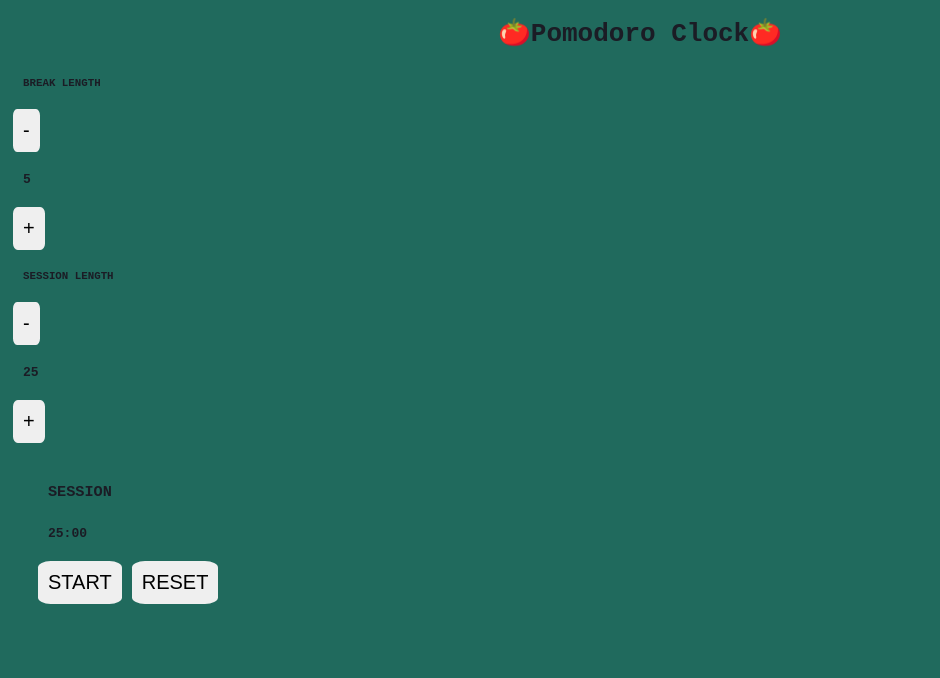
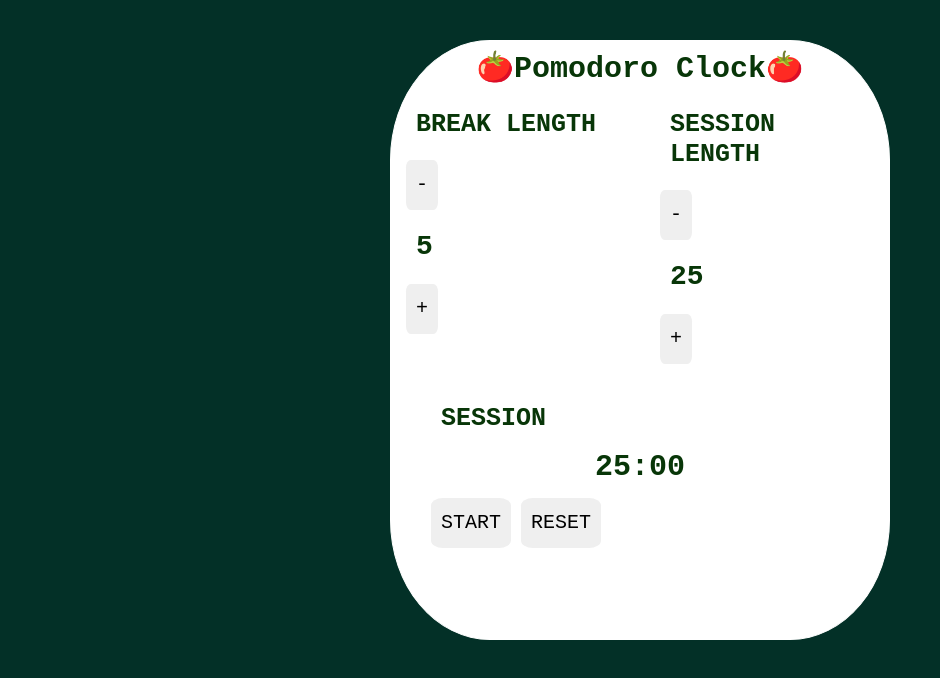
Before and after one commit to poianakim/pomodoro, a React (Create React App) app: page / in a window 1280 px wide. Shown: the top 678 px of the page, without its empty margins (0-940 px from the left). Built offline with nearby package versions, Linux system fonts and the light colour scheme.

Commit message:
bootstrap

```diff
--- a/public/index.html
+++ b/public/index.html
@@ -8,10 +8,15 @@
       name="description"
       content="Pomodoro Clock made with React Hooks"
     />
+    <link rel="stylesheet" href="https://maxcdn.bootstrapcdn.com/bootstrap/4.5.2/css/bootstrap.min.css">
+  <script src="https://ajax.googleapis.com/ajax/libs/jquery/3.5.1/jquery.min.js"></script>
+  <script src="https://cdnjs.cloudflare.com/ajax/libs/popper.js/1.16.0/umd/popper.min.js"></script>
+  <script src="https://maxcdn.bootstrapcdn.com/bootstrap/4.5.2/js/bootstrap.min.js"></script>
     <title>POMODORO CLOCK for YOUR BETTER EFFICIENCY</title>
+
   </head>
   <body>
     <noscript>You need to enable JavaScript to run this app.</noscript>
-    <div id="root" class="container"></div>
+    <div id="root"></div>
   </body>
 </html>
--- a/src/App.js
+++ b/src/App.js
@@ -26,7 +26,7 @@ const App = () => {
     }
   };
   useEffect(() => {
-    if(!pause){
+    if (!pause) {
       const interval = setInterval(changeTime, 1000)
       return () => clearInterval(interval)
     }
@@ -101,26 +101,28 @@ const App = () => {
     return minutes + ":" + seconds;
   };
   return (
-    <div id="clock">
+    <div className="container" id="clock">
       <h1>🍅Pomodoro Clock🍅</h1>
-      <div>
-        <h5>BREAK LENGTH</h5>
+      <div className="row">
+        <div className="col-md-6">
+          <h2>BREAK LENGTH</h2>
           <input onClick={onBreakDecreClick} type="button" value="-" />
-        <h4>{breakTime}</h4>
+          <h3>{breakTime}</h3>
           <input onClick={onBreakIncreClick} type="button" value="+" />
         </div>
-      <div>
-        <h5>SESSION LENGTH</h5>
+        <div className="col-md-6">
+          <h2>SESSION LENGTH</h2>
           <input onClick={onSessDecreClick} type="button" value="-" />
-        <h4>{sessionTime}</h4>
+          <h3>{sessionTime}</h3>
           <input onClick={onSessIncreClick} type="button" value="+" />
+        </div>
       </div>
       <div className="session-section">
         <div>
-          <h3>{timerType}</h3>
-          <h4>{toMMSS(timeLeft)}</h4>
+          <h2>{timerType}</h2>
+          <h1>{toMMSS(timeLeft)}</h1>
           <button onClick={onChangePause} id="start-pause">
-            {pause ? "START" : "PAUSE"}
+            {pause ? " START " : " PAUSE "}
           </button>
           <button onClick={onResetClick} id="reset">
             RESET
--- a/src/styles.css
+++ b/src/styles.css
@@ -1,8 +1,18 @@
 body{
-    background-color: #206a5d;
-    color: #1b1c25;
+    margin: 40px;
+    background-color: #033027;
+    color: #083608;
     font-family: monospace;
   }
+.container {
+    align-items: center;
+    border: solid 1px white;
+    border-radius: 20%;
+    padding: 10px;
+    width: 500px;
+    height: 600px;
+    background-color: white;
+}
   #App{
     background-color: rgba( 255, 255, 255, 0.5 );
     margin-top: 30px;
@@ -13,6 +23,7 @@ body{
   h1{
     text-align: center;
     font-weight: bolder;
+    font-size: 30px;
   }
   button, input{
     border: none;
@@ -21,8 +32,10 @@ body{
     margin: 5px;
     font-size: 20px;
   }
-
-  h3, h4, h5{
+  h2 {
+      font-size: 25px;
+  }
+  h2, h3{
     padding: 10px;
     margin: 5px;
     font-weight: bolder;
```
Lines whose indentation alone changed are shown as unchanged.
